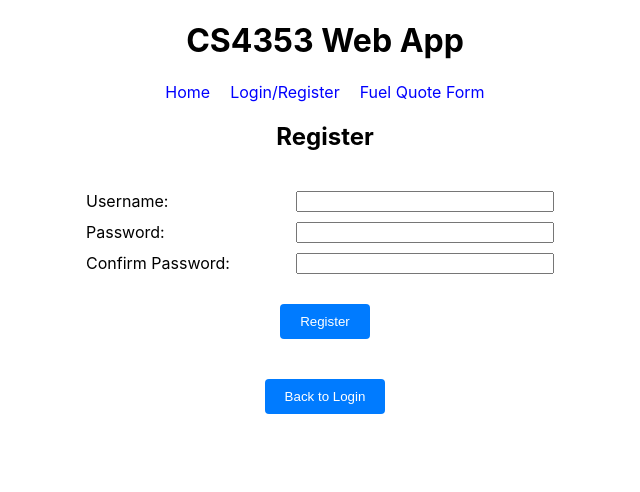
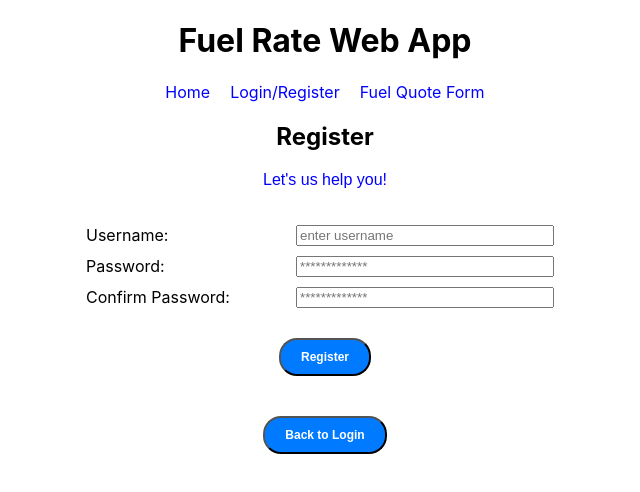
Before and after one commit to anhvu0/Fuel4353, a React (Create React App) app in the folder fuel_rate_calc/: page /register in a window 1280 px wide. Shown: the top 492 px of the page, without its empty margins (315-955 px from the left). Built offline with nearby package versions, Linux system fonts and the light colour scheme.

Commit message:
Design login-register

```diff
--- a/fuel_rate_calc/src/App.css
+++ b/fuel_rate_calc/src/App.css
@@ -21,7 +21,7 @@
   align-items: center;
   justify-content: center;
   font-size: calc(10px + 2vmin);
-  color: white;
+  color: blue;
 }
 
 .App-link {
--- a/fuel_rate_calc/src/App.js
+++ b/fuel_rate_calc/src/App.js
@@ -6,7 +6,7 @@ import { BrowserRouter as Router, Routes, Route, NavLink } from "react-router-do
 function App() {
   return (
     <div className="App">
-      <h1>CS4353 Web App</h1>
+      <h1>Fuel Rate Web App</h1>
 
       <Router>
         <nav>
--- a/fuel_rate_calc/src/FuelQuoteForm.css
+++ b/fuel_rate_calc/src/FuelQuoteForm.css
@@ -50,8 +50,10 @@ button {
   padding: 10px 20px;
   background-color: #007bff;
   color: #fff;
-  border: none;
-  border-radius: 4px;
+  font-size:12px;
+  font-weight:bold;
+  border-color:black;
+  border-radius: 18px;
   cursor: pointer;
 }
 
@@ -64,4 +66,9 @@ button:hover {
   justify-content: center;
   width: 100%; /* Ensure it takes full width to work with justify-content */
   gap: 10px; /* Adjust the gap between buttons */
+
 }
+p{
+  color:blue;
+  font-family: Arial;
+}
--- a/fuel_rate_calc/src/Login.js
+++ b/fuel_rate_calc/src/Login.js
@@ -6,17 +6,18 @@ const Login = () => {
   return (
     <div>
       <div className="title">
-        <h2>Login</h2>
+        <h2>Welcome Back!</h2>
+        <p>Hello again!Please enter your details</p>
       </div>
       <div className="form-container">
         <form className="fuel-quote-form">
           <div className="form-group">
             <label htmlFor="username">Username:</label>
-            <input type="text" id="username" className="form-control" />
+            <input type="text" id="username" className="form-control" placeholder="enter username" />
           </div>
           <div className="form-group">
             <label htmlFor="password">Password:</label>
-            <input type="password" id="password" className="form-control" />
+            <input type="password" id="password" className="form-control" placeholder="**********"/>
           </div>
 
           <div className="button-container">
--- a/fuel_rate_calc/src/Register.js
+++ b/fuel_rate_calc/src/Register.js
@@ -27,12 +27,13 @@ const Register = () => {
     <div>
       <div className="title">
         <h2>Register</h2>
+        <p>Let's us help you!</p>
       </div>
       <div className="form-container">
         <form className="fuel-quote-form" onSubmit={handleSubmit}>
           <div className="form-group">
             <label htmlFor="username">Username:</label>
-            <input type="text" id="username" className="retrieve-address" />
+            <input type="text" id="username" className="retrieve-address" placeholder="enter username" />
           </div>
           <div className="form-group">
             <label htmlFor="password">Password:</label>
@@ -42,6 +43,7 @@ const Register = () => {
               className="retrieve-address"
               value={password}
               onChange={handlePasswordChange}
+              placeholder="*************"
             />
           </div>
           <div className="form-group">
@@ -52,6 +54,7 @@ const Register = () => {
               className="retrieve-address"
               value={confirmPassword}
               onChange={handleConfirmPasswordChange}
+              placeholder="*************"
             />
           </div>
           <button type="submit">Register</button>
```
